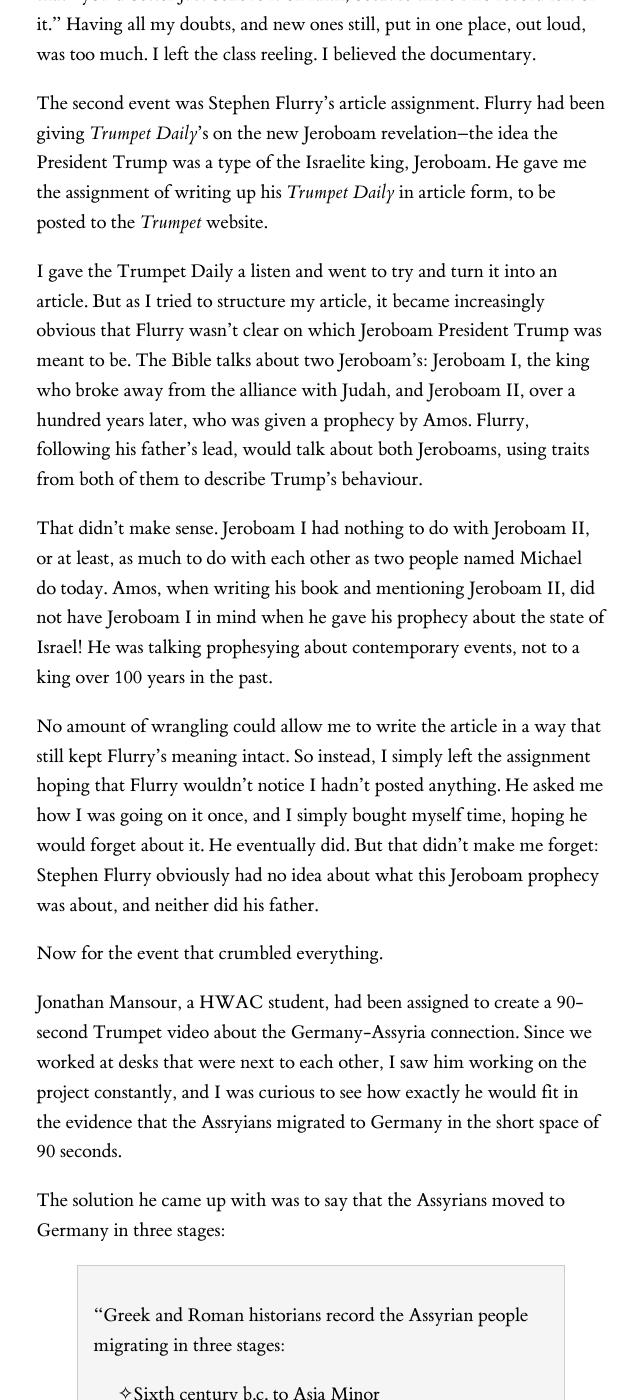
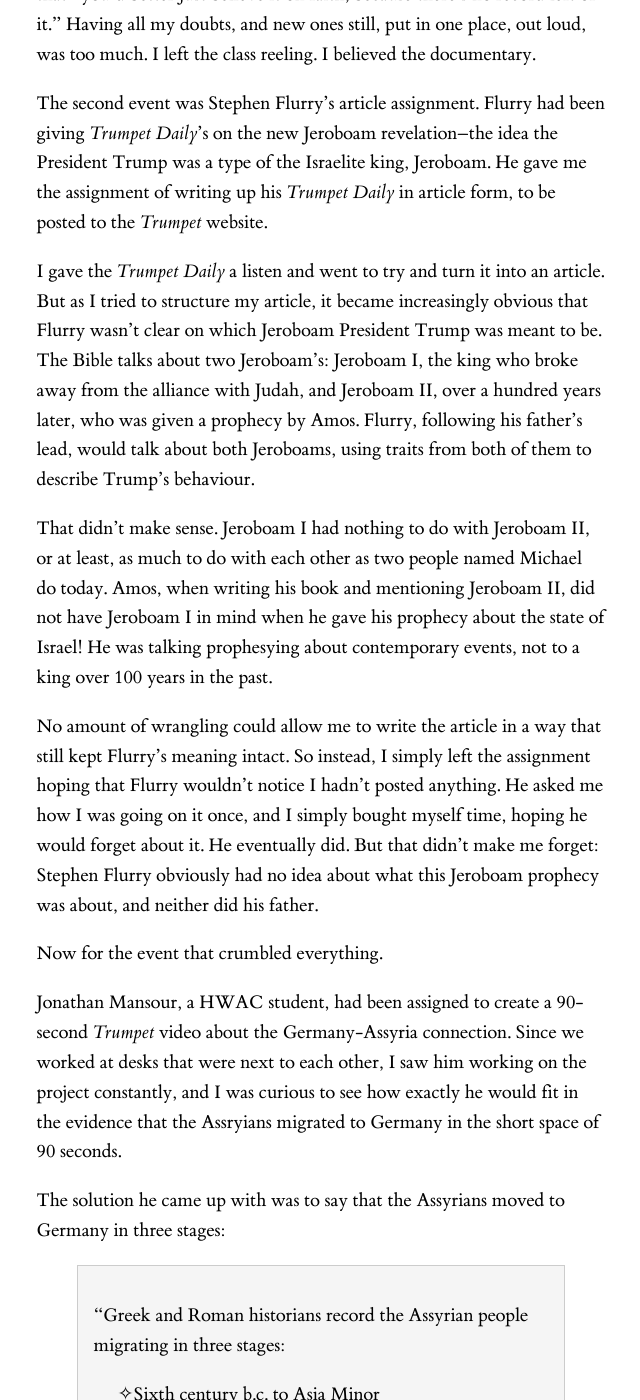
Before and after one commit to JacobU/jacobu.github.io, a Jekyll site: the page built from _posts/2021-07-1-why-i-left-the-pcg.md, in a window 1280 px wide and 1400 px high, scrolled down 24418 px. Shown: the whole window, without its empty margins (319-959 px from the left). Built offline with Jekyll 4.4.1, drawn with Linux system fonts in a browser that asks for light colours; some of the changed text lies outside the part shown.

Commit message:
fixed grammar

```diff
--- a/_posts/2021-07-1-why-i-left-the-pcg.md
+++ b/_posts/2021-07-1-why-i-left-the-pcg.md
@@ -272,7 +272,7 @@
 
 The second event was Stephen Flurry's article assignment. Flurry had been giving *Trumpet Daily*'s on the new Jeroboam revelation--the idea the President Trump was a type of the Israelite king, Jeroboam. He gave me the assignment of writing up his *Trumpet Daily* in article form, to be posted to the *Trumpet* website.
 
-I gave the Trumpet Daily a listen and went to try and turn it into an article. But as I tried to structure my article, it became increasingly obvious that Flurry wasn't clear on which Jeroboam President Trump was meant to be. The Bible talks about two Jeroboam's: Jeroboam I, the king who broke away from the alliance with Judah, and Jeroboam II, over a hundred years later, who was given a prophecy by Amos. Flurry, following his father's lead, would talk about both Jeroboams, using traits from both of them to describe Trump's behaviour.
+I gave the *Trumpet Daily* a listen and went to try and turn it into an article. But as I tried to structure my article, it became increasingly obvious that Flurry wasn't clear on which Jeroboam President Trump was meant to be. The Bible talks about two Jeroboam's: Jeroboam I, the king who broke away from the alliance with Judah, and Jeroboam II, over a hundred years later, who was given a prophecy by Amos. Flurry, following his father's lead, would talk about both Jeroboams, using traits from both of them to describe Trump's behaviour.
 
 That didn't make sense. Jeroboam I had nothing to do with Jeroboam II, or at least, as much to do with each other as two people named Michael do today. Amos, when writing his book and mentioning Jeroboam II, did not have Jeroboam I in mind when he gave his prophecy about the state of Israel! He was talking prophesying about contemporary events, not to a king over 100 years in the past.
 
@@ -280,7 +280,7 @@
 
 Now for the event that crumbled everything.
 
-Jonathan Mansour, a HWAC student, had been assigned to create a 90-second Trumpet video about the Germany-Assyria connection. Since we worked at desks that were next to each other, I saw him working on the project constantly, and I was curious to see how exactly he would fit in the evidence that the Assryians migrated to Germany in the short space of 90 seconds.
+Jonathan Mansour, a HWAC student, had been assigned to create a 90-second *Trumpet* video about the Germany-Assyria connection. Since we worked at desks that were next to each other, I saw him working on the project constantly, and I was curious to see how exactly he would fit in the evidence that the Assryians migrated to Germany in the short space of 90 seconds.
 
 The solution he came up with was to say that the Assyrians moved to Germany in three stages:
 
```
Also changed, not shown: other parts of _posts/2021-07-1-why-i-left-the-pcg.md (+4 -4 lines).
